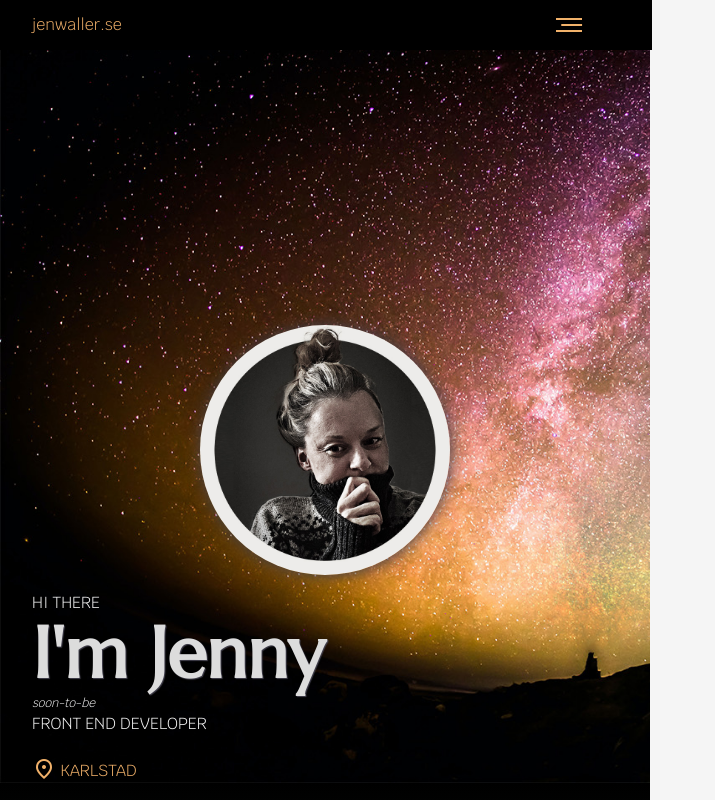
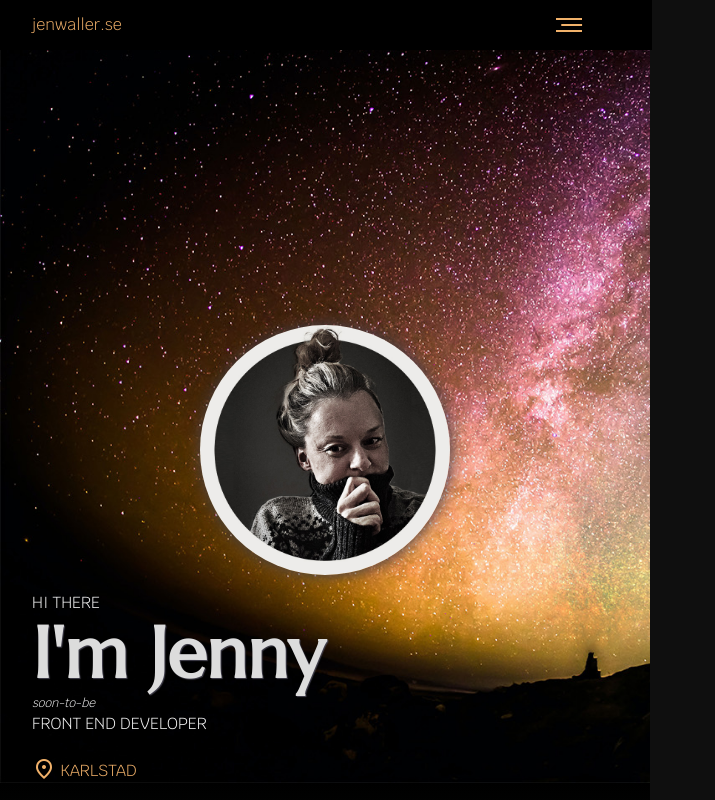
Before and after one commit to jenmwa/jenwaller-se, a Vue app: page / in a window 1280 px wide. Shown: the top 800 px of the page, without its empty margins (0-715 px from the left). Built offline with nearby package versions, Linux system fonts and the light colour scheme.

Commit message:
:lipstick: dark mode is on

```diff
--- a/src/scss/style.scss
+++ b/src/scss/style.scss
@@ -7,7 +7,7 @@ body {
   margin: 0;
   min-height: 100vh;
   font-family: $primaryFont;
-  background-color: $primaryColorLight;
+  background-color: rgb(15, 15, 15);
   line-height: 1.5;
   font-weight: 400;
 }
```
